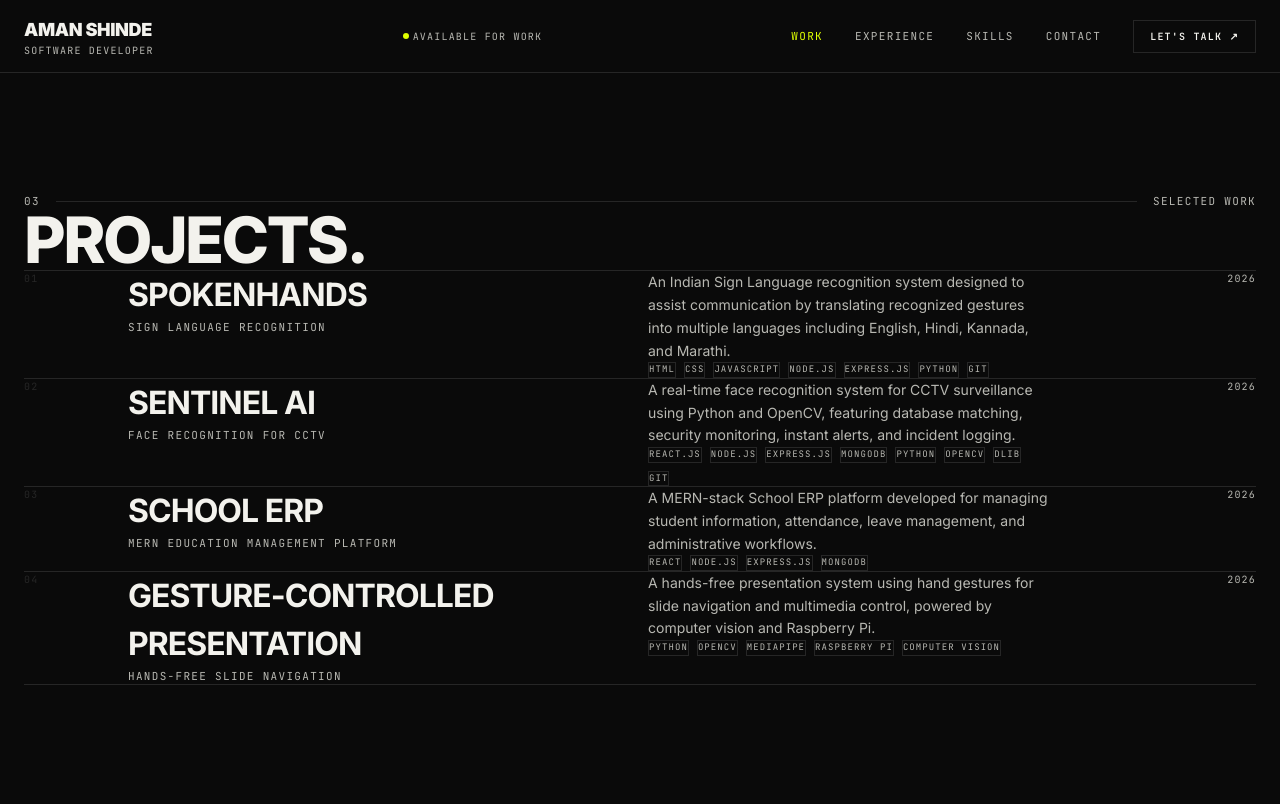
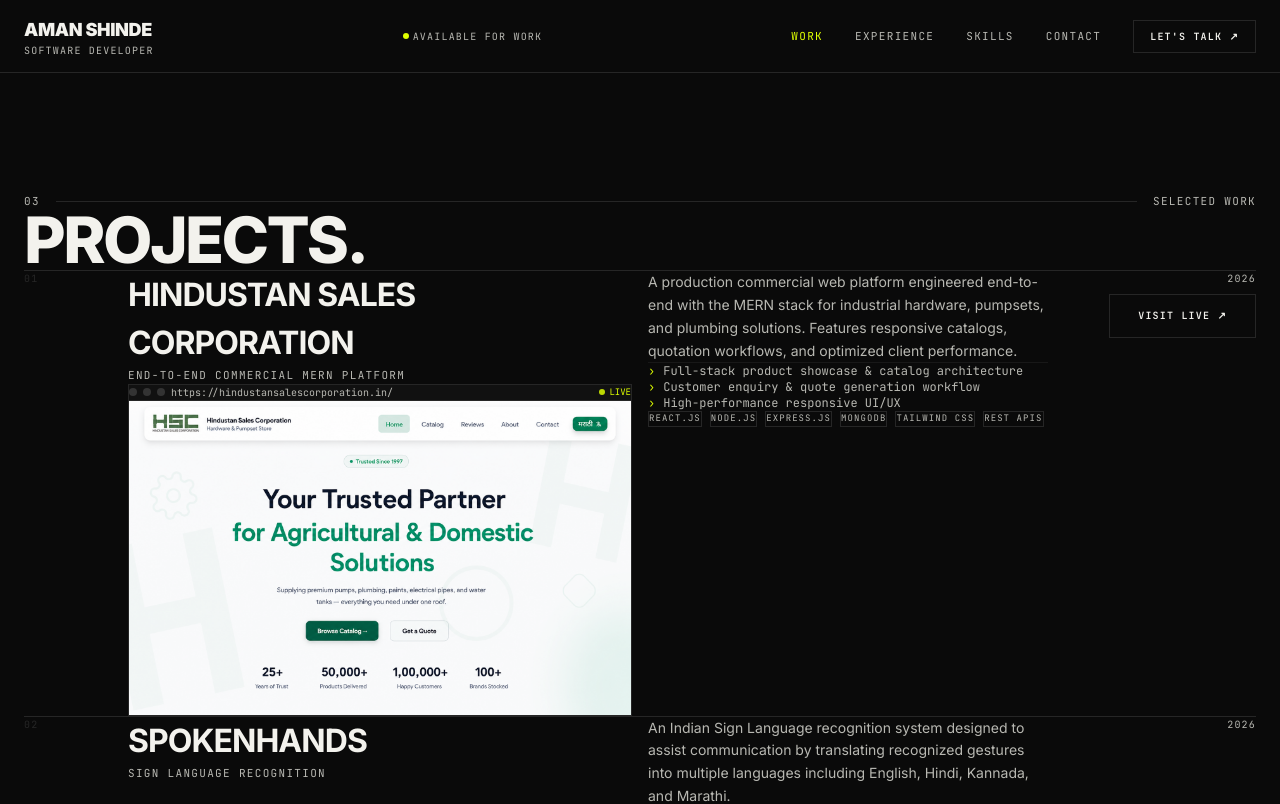
Before and after one commit to amanshinde/portfolio, a Next.js app: page /work in a window 1280 px wide. Shown: the top 804 px of the page. Built offline with nearby package versions, Linux system fonts and the light colour scheme.

Commit message:
hindustan sales added

```diff
--- a/src/components/ProjectRow.tsx
+++ b/src/components/ProjectRow.tsx
@@ -2,6 +2,7 @@
 
 import { useRef, useState } from "react";
 import { motion } from "framer-motion";
+import Image from "next/image";
 import type { Project } from "@/data/projects";
 
 interface ProjectRowProps {
@@ -55,6 +56,38 @@
             {project.title}
           </h3>
           <p className="label-mono mt-2">{project.subtitle}</p>
+
+          {/* Project Screenshot Preview if available */}
+          {project.image && (
+            <div className="mt-6 border border-border overflow-hidden bg-[#0d0d0d] group-hover:border-[var(--accent)]/40 transition-colors duration-300">
+              <div className="flex items-center justify-between px-3 py-2 border-b border-border bg-surface text-[10px] font-mono">
+                <div className="flex items-center gap-1.5">
+                  <span className="w-2 h-2 rounded-full bg-[#333]" />
+                  <span className="w-2 h-2 rounded-full bg-[#333]" />
+                  <span className="w-2 h-2 rounded-full bg-[#333]" />
+                  <span className="ml-2 text-muted truncate max-w-[180px] sm:max-w-[260px]">
+                    {project.liveUrl || project.title}
+                  </span>
+                </div>
+                {project.liveUrl && (
+                  <span className="text-[9px] text-[var(--accent)] flex items-center gap-1 shrink-0">
+                    <span className="w-1.5 h-1.5 rounded-full bg-[var(--accent)] animate-pulse" />
+                    LIVE
+                  </span>
+                )}
+              </div>
+              <div className="relative w-full aspect-[16/10] overflow-hidden">
+                <Image
+                  src={project.image}
+                  alt={project.title}
+                  fill
+                  priority={index === 0}
+                  sizes="(max-width: 768px) 100vw, (max-width: 1200px) 50vw, 600px"
+                  className="object-cover object-top transition-transform duration-500 group-hover:scale-[1.02]"
+                />
+              </div>
+            </div>
+          )}
         </div>
 
         {/* Description */}
@@ -65,6 +98,19 @@
           >
             {project.description}
           </p>
+
+          {/* Features highlight */}
+          {project.features && project.features.length > 0 && (
+            <div className="mt-4 space-y-1.5 border-t border-border/50 pt-3">
+              {project.features.slice(0, 3).map((feat, fi) => (
+                <div key={fi} className="flex items-start gap-2 text-xs text-muted font-mono">
+                  <span className="text-[var(--accent)]">›</span>
+                  <span>{feat}</span>
+                </div>
+              ))}
+            </div>
+          )}
+
           <div className="flex flex-wrap gap-2 mt-4">
             {project.technologies.map((tech) => (
               <span
@@ -81,26 +127,27 @@
         {/* CTA */}
         <div className="col-span-11 col-start-2 md:col-span-2 md:col-start-auto flex flex-col items-start md:items-end gap-2 pt-1">
           <span className="label-mono" style={{ fontSize: "10px" }}>2026</span>
+          {project.liveUrl && (
+            <a
+              href={project.liveUrl}
+              target="_blank"
+              rel="noopener noreferrer"
+              className="btn-outline text-xs px-3 py-1.5 mt-2"
+              style={{ fontSize: "10px" }}
+              data-cursor="OPEN"
+            >
+              Visit Live ↗
+            </a>
+          )}
           {project.githubUrl && project.githubUrl !== "#" && (
             <a
               href={project.githubUrl}
               target="_blank"
               rel="noopener noreferrer"
-              className="label-mono transition-colors"
+              className="label-mono transition-colors mt-1"
               style={{ color: isHovered ? "var(--accent)" : "var(--muted)", fontSize: "10px" }}
             >
               GitHub ↗
-            </a>
-          )}
-          {project.liveUrl && (
-            <a
-              href={project.liveUrl}
-              target="_blank"
-              rel="noopener noreferrer"
-              className="label-mono transition-colors"
-              style={{ color: isHovered ? "var(--accent)" : "var(--muted)", fontSize: "10px" }}
-            >
-              Live ↗
             </a>
           )}
         </div>
--- a/src/data/projects.ts
+++ b/src/data/projects.ts
@@ -9,12 +9,51 @@
   terminalVisual: string[];
   githubUrl?: string;
   liveUrl?: string;
+  image?: string;
 }
 
 export const projects: Project[] = [
   {
+    id: "hindustan-sales-corporation",
+    number: "01",
+    title: "Hindustan Sales Corporation",
+    subtitle: "END-TO-END COMMERCIAL MERN PLATFORM",
+    description:
+      "A production commercial web platform engineered end-to-end with the MERN stack for industrial hardware, pumpsets, and plumbing solutions. Features responsive catalogs, quotation workflows, and optimized client performance.",
+    technologies: [
+      "React.js",
+      "Node.js",
+      "Express.js",
+      "MongoDB",
+      "Tailwind CSS",
+      "REST APIs",
+    ],
+    features: [
+      "Full-stack product showcase & catalog architecture",
+      "Customer enquiry & quote generation workflow",
+      "High-performance responsive UI/UX",
+      "Dynamic category filtering & industrial equipment specifications",
+    ],
+    terminalVisual: [
+      "aman@dev:~/hsc-platform$ npm run build",
+      "",
+      "  ✓ MERN Stack Commercial Platform: ACTIVE",
+      "  ✓ Live at: https://hindustansalescorporation.in/",
+      "  ┌─────────────────────────────────────────┐",
+      "  │  STATUS:  ● Production Ready (Online)    │",
+      "  │  STACK:   React · Node · Express · Mongo │",
+      "  │  DOMAIN:  hindustansalescorporation.in   │",
+      "  └─────────────────────────────────────────┘",
+      "",
+      "aman@dev:~/hsc-platform$ _",
+    ],
+    githubUrl: undefined,
+    liveUrl: "https://hindustansalescorporation.in/",
+    image: "/projects/hindustan-sales.png",
+  },
+  {
     id: "spokenhands",
-    number: "01",
+    number: "02",
     title: "SpokenHands",
     subtitle: "SIGN LANGUAGE RECOGNITION",
     description:
@@ -53,7 +92,7 @@
   },
   {
     id: "sentinel-ai",
-    number: "02",
+    number: "03",
     title: "Sentinel AI",
     subtitle: "FACE RECOGNITION FOR CCTV",
     description:
@@ -91,40 +130,6 @@
       "  ALERTS:   0 pending",
       "",
       "aman@dev:~/sentinel$ _",
-    ],
-    githubUrl: "#",
-    liveUrl: undefined,
-  },
-  {
-    id: "school-erp",
-    number: "03",
-    title: "School ERP",
-    subtitle: "MERN EDUCATION MANAGEMENT PLATFORM",
-    description:
-      "A MERN-stack School ERP platform developed for managing student information, attendance, leave management, and administrative workflows.",
-    technologies: ["React", "Node.js", "Express.js", "MongoDB"],
-    features: [
-      "Student information management",
-      "Attendance tracking system",
-      "Leave management workflows",
-      "Administrative dashboards",
-    ],
-    terminalVisual: [
-      "aman@dev:~/school-erp$ npm start",
-      "",
-      "  ┌──────────────────────────────────┐",
-      "  │  SCHOOL ERP v1.0                 │",
-      "  ├──────────────────────────────────┤",
-      "  │  ├─ /students     [214 records]  │",
-      "  │  ├─ /attendance   [active]       │",
-      "  │  ├─ /leave        [3 pending]    │",
-      "  │  └─ /dashboard    [admin]        │",
-      "  ├──────────────────────────────────┤",
-      "  │  DB: ● Connected                 │",
-      "  │  API: ● Running on :5000         │",
-      "  └──────────────────────────────────┘",
-      "",
-      "aman@dev:~/school-erp$ _",
     ],
     githubUrl: "#",
     liveUrl: undefined,
```
Also changed, not shown: public/projects/hindustan-sales.png (added).
